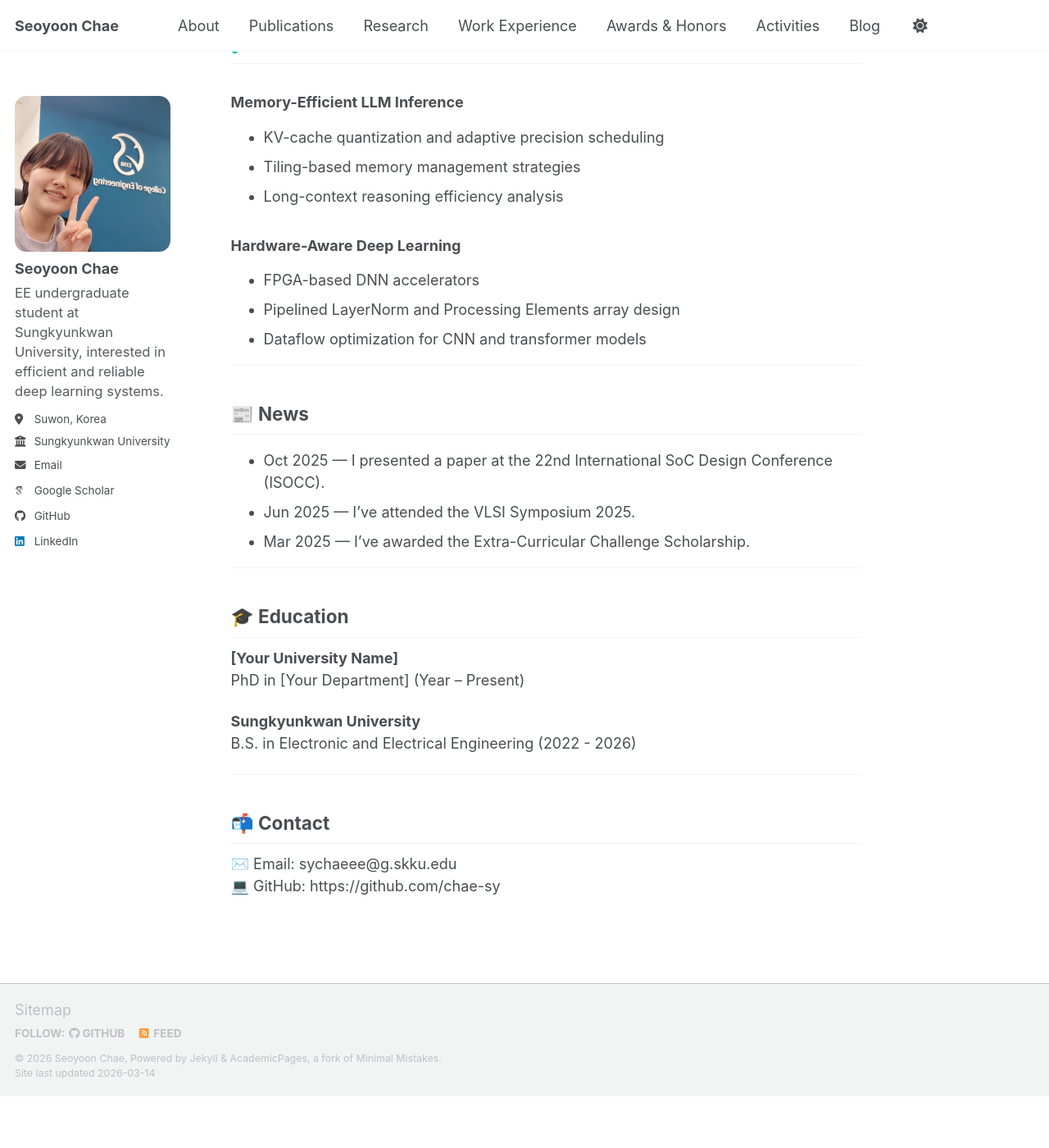
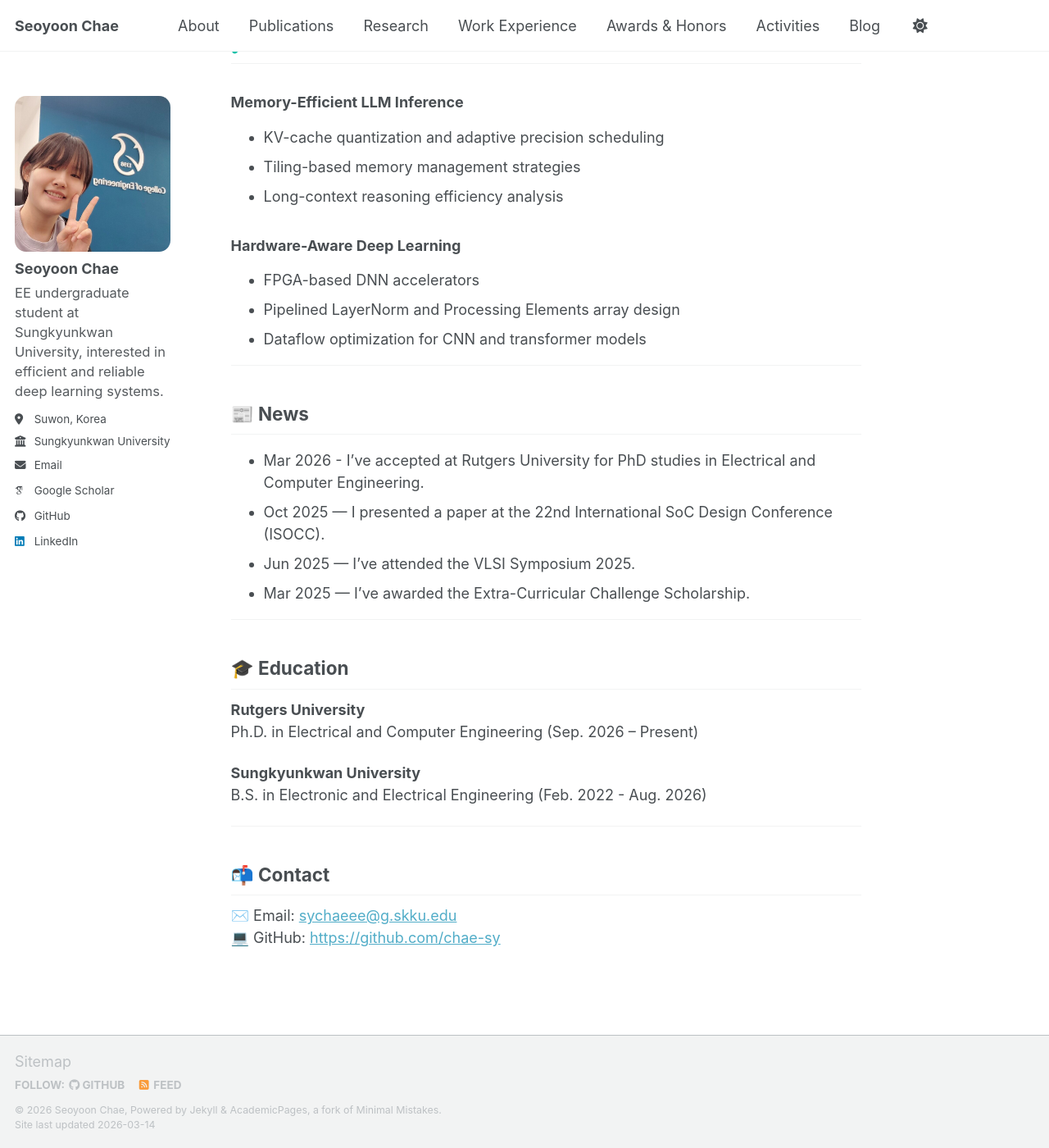
Before and after one commit to chae-sy/chae-sy.github.io, a Jekyll site: the page built from _pages/about.md, in a window 1280 px wide and 1400 px high, scrolled down 848 px. Shown: the whole window at 82% size. Built offline with Jekyll 4.4.1, drawn with Linux system fonts in a browser that asks for light colours; some web fonts are replaced; a script bundle is joined from its source files by our own code; library files that are not in the unit come from our copies; before the commit the page ends 2185 px from its top, so only the background shows below that; some of the changed text lies outside the part shown.

Commit message:
Markdown Updated

```diff
--- a/_pages/about.md
+++ b/_pages/about.md
@@ -5,7 +5,7 @@
 sitemap: true
 ---
 
-👋 I am a prospective PhD student working on efficient and reliable deep learning systems.
+Hello 👋 My name is Seoyoon Chae, and I am a prospective PhD student working on efficient and reliable deep learning systems.
 My research focuses on making large-scale AI models more memory-efficient, deployable, and practical for real-world systems.
 
 🔎 **My current interests include:**
@@ -44,7 +44,7 @@
 ---
 
 ## 📰 News
-
+- Mar 2026 - I've accepted at Rutgers University for PhD studies in Electrical and Computer Engineering.
 - Oct 2025 — I presented a paper at the 22nd International SoC Design Conference (ISOCC).
 - Jun 2025 — I've attended the VLSI Symposium 2025.
 - Mar 2025 — I've awarded the Extra-Curricular Challenge Scholarship.
@@ -53,15 +53,15 @@
 
 ## 🎓 Education
 
-**[Your University Name]**
-PhD in [Your Department] (Year – Present)
+**Rutgers University**
+Ph.D. in Electrical and Computer Engineering (Sep. 2026 – Present)
 
 **Sungkyunkwan University**
-B.S. in Electronic and Electrical Engineering (2022 - 2026)
+B.S. in Electronic and Electrical Engineering (Feb. 2022 - Aug. 2026)
 
 ---
 
 ## 📬 Contact
 
-✉️ Email: sychaeee@g.skku.edu
-💻 GitHub: https://github.com/chae-sy
+✉️ Email: [sychaeee@g.skku.edu](mailto:sychaeee@g.skku.edu)
+💻 GitHub: [https://github.com/chae-sy](https://github.com/chae-sy)
```
Also changed, not shown: _publications/2023-cib-rotor.md (+6 -0 lines), _publications/2025-isocc-llm-fpga.md (+5 -0 lines).
